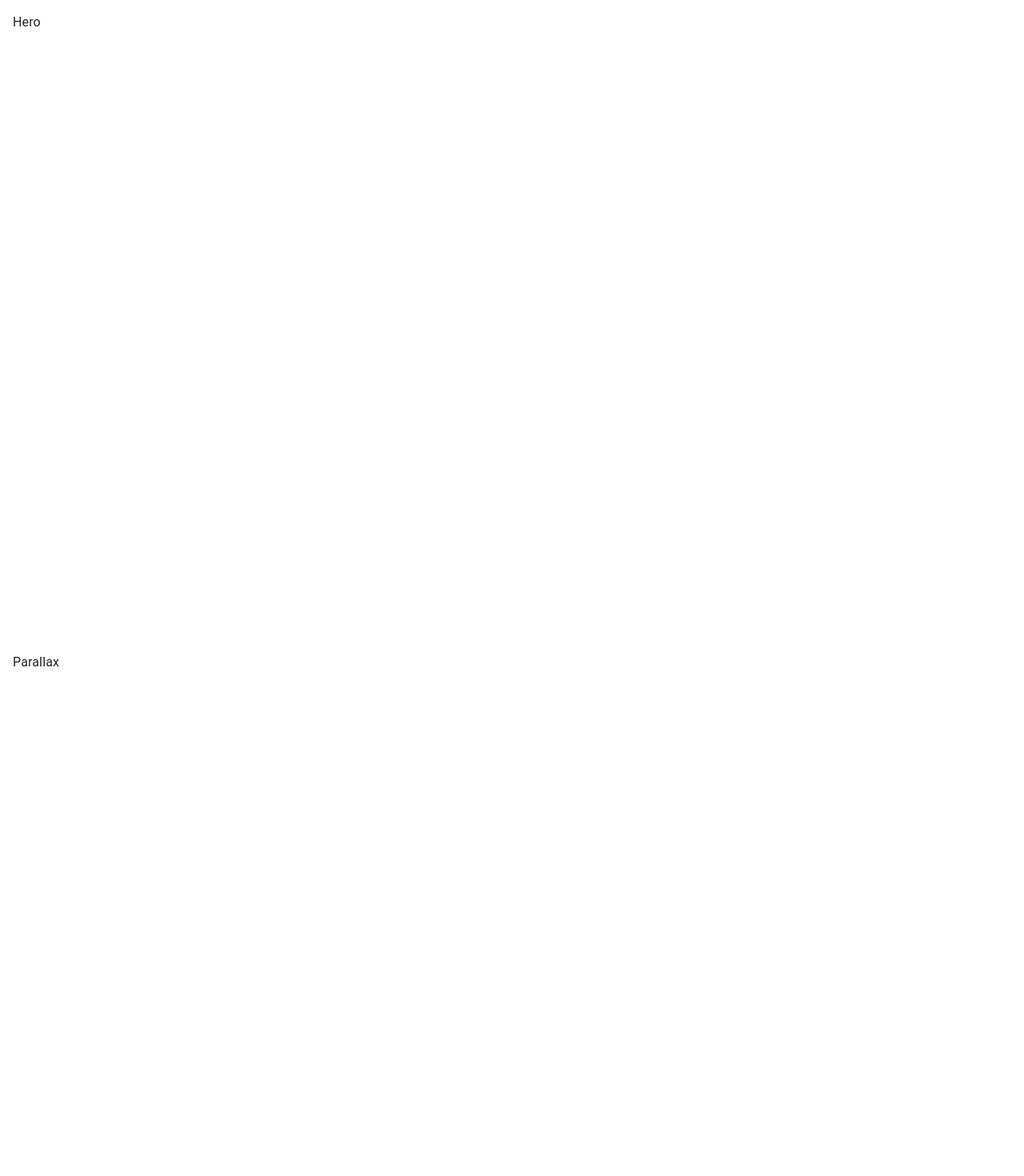
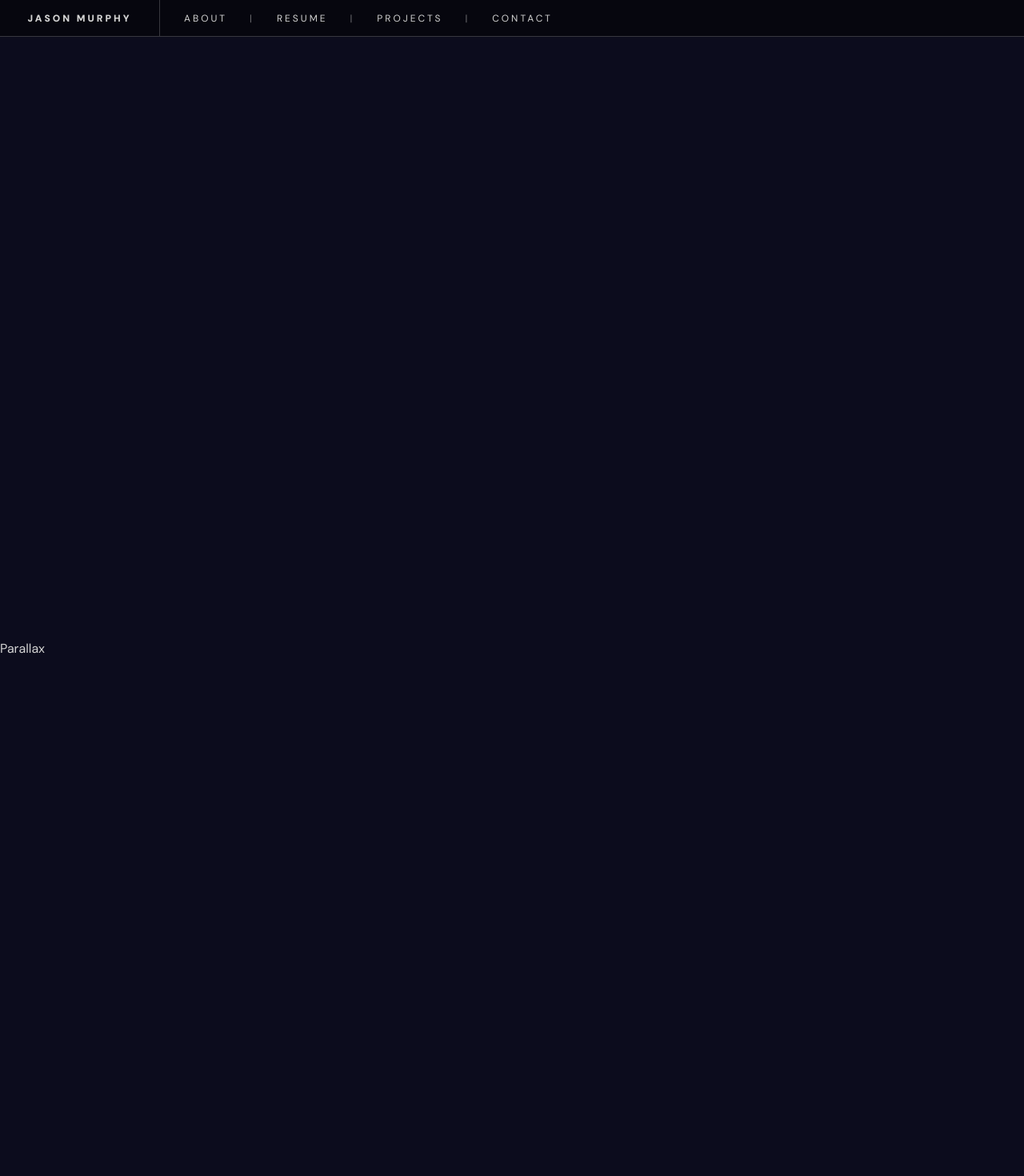
Before and after one commit to Jasonbm76/jasonbmurphy_tech, a React (Vite) app: page / in a window 1280 px wide. Shown: the top 1470 px of the page at 80% size. Built offline with nearby package versions, Linux system fonts and the light colour scheme.

Commit message:
Create header with nav

```diff
--- a/package.json
+++ b/package.json
@@ -14,8 +14,10 @@
 		"@emotion/styled": "^11.11.5",
 		"@mui/icons-material": "^5.15.15",
 		"@mui/material": "^5.15.15",
+		"framer-motion": "^11.0.25",
 		"react": "^18.2.0",
 		"react-dom": "^18.2.0",
+		"react-router-dom": "^6.22.3",
 		"sass": "^1.74.1"
 	},
 	"devDependencies": {
--- a/src/App.jsx
+++ b/src/App.jsx
@@ -1,125 +1,36 @@
-import * as React from "react";
-import CssBaseline from "@mui/material/CssBaseline";
-import Box from "@mui/material/Box";
-import Container from "@mui/material/Container";
+import * as React from 'react';
+import { useState } from 'react';
+import { Routes, Route } from 'react-router-dom';
+import { motion } from 'framer-motion';
+import Box from '@mui/material/Box';
+import Container from '@mui/material/Container';
+import Header from './components/header/Header';
+//import Navbar from './components/navbar/Navbar';
+import './app.scss';
+
+const Parallax = () => {
+  return <Box component="section">Parallax</Box>;
+};
 
 const App = () => {
-	return (
-		<React.Fragment>
-			<CssBaseline />
-
-			<Box
-				component="section"
-				sx={{
-					p: 2,
-					height: "100vh",
-					width: "100%",
-				}}
-			>
-				Hero
-			</Box>
-			<Box
-				component="section"
-				sx={{
-					p: 2,
-					height: "100vh",
-					width: "100%",
-				}}
-			>
-				Parallax
-			</Box>
-			<Box
-				component="section"
-				sx={{
-					p: 2,
-					height: "100vh",
-					width: "100%",
-				}}
-			>
-				About
-			</Box>
-			<Box
-				component="section"
-				sx={{
-					p: 2,
-					height: "100vh",
-					width: "100%",
-				}}
-			>
-				Hero
-			</Box>
-			<Box
-				component="section"
-				sx={{
-					p: 2,
-					height: "100vh",
-					width: "100%",
-				}}
-			>
-				Parallax
-			</Box>
-			<Box
-				component="section"
-				sx={{
-					p: 2,
-					height: "100vh",
-					width: "100%",
-				}}
-			>
-				Resume
-			</Box>
-			<Box
-				component="section"
-				sx={{
-					p: 2,
-					height: "100vh",
-					width: "100%",
-				}}
-			>
-				Parallax
-			</Box>
-			<Box
-				component="section"
-				sx={{
-					p: 2,
-					height: "100vh",
-					width: "100%",
-				}}
-			>
-				Projects
-			</Box>
-			<Box
-				component="section"
-				sx={{
-					p: 2,
-					height: "100vh",
-					width: "100%",
-				}}
-			>
-				Parallax
-			</Box>
-			<Box
-				component="section"
-				sx={{
-					p: 2,
-					height: "100vh",
-					width: "100%",
-				}}
-			>
-				Parallax
-			</Box>
-			<Box
-				component="section"
-				sx={{
-					p: 2,
-					height: "100vh",
-					width: "100%",
-				}}
-			>
-				Contact
-			</Box>
-		</React.Fragment>
-	);
+  return (
+    <React.Fragment>
+      <Container maxWidth="xl" disableGutters>
+        <Box component="section">
+          <Header />
+        </Box>
+        <Parallax />
+        <Box component="section">About</Box>
+        <Parallax />
+        <Box component="section">Resume</Box>
+        <Parallax />
+        <Box component="section">Projects</Box>
+        <Parallax />
+        <Parallax />
+        <Box component="section">Contact</Box>
+      </Container>
+    </React.Fragment>
+  );
 };
 
 export default App;
--- a/src/app.scss
+++ b/src/app.scss
@@ -0,0 +1,48 @@
+html {
+  scroll-snap-type: y mandatory;
+  scroll-behavior: smooth;
+  background-color: #0c0c1d;
+}
+
+* {
+  padding: 0;
+  margin: 0;
+  box-sizing: border-box;
+  font-family: 'DM Sans', sans-serif;
+}
+
+#root {
+  background-color: #0c0c1d;
+  color: lightgray;
+}
+
+a {
+  text-decoration: none;
+  color: inherit;
+}
+
+section {
+  padding: 0;
+  margin: 0;
+  height: 100vh;
+  width: 100vw;
+  scroll-snap-align: start;
+  overflow: hidden;
+  background-color: transparent;
+}
+
+@mixin mobile {
+  @media (max-width: 738px) {
+    @content;
+  }
+}
+@mixin tablet {
+  @media (max-width: 1024px) {
+    @content;
+  }
+}
+@mixin desktop {
+  @media (max-width: 1366px) {
+    @content;
+  }
+}
--- /dev/null
+++ b/src/components/header/Header.jsx
@@ -0,0 +1,46 @@
+import './header.scss';
+import { motion } from 'framer-motion';
+import Box from '@mui/material/Box';
+import Link from '@mui/material/Link';
+import Typography from '@mui/material/Box';
+
+const LinkItem = ({ href, title }) => {
+  return (
+    <li>
+      <motion.a href={href} title={title} initial={{ opacity: 0 }} animate={{ opacity: 1 }} transition={{ duration: 0.5, delay: 0.5 }}>
+        {title}
+      </motion.a>
+    </li>
+  );
+};
+
+const Spacer = () => {
+  return <Box component="span" sx={{ mx: 1 }} />;
+};
+
+const Header = () => {
+  return (
+    <header>
+      <div className="logoContainer">
+        <motion.h1 initial={{ opacity: 0 }} animate={{ opacity: 1 }} transition={{ duration: 0.5, delay: 0.5 }}>
+          <a href="#" title="Jason Murphy">
+            Jason Murphy
+          </a>
+        </motion.h1>
+      </div>
+      <div className="topNav">
+        <ul>
+          <LinkItem href="#" title="About" />
+          <Spacer />
+          <LinkItem href="#" title="Resume" />
+          <Spacer />
+          <LinkItem href="#" title="Projects" />
+          <Spacer />
+          <LinkItem href="#" title="Contact" />
+        </ul>
+      </div>
+    </header>
+  );
+};
+
+export default Header;
--- /dev/null
+++ b/src/components/header/header.scss
@@ -0,0 +1,77 @@
+@import url('https://fonts.googleapis.com/css2?family=Raleway:ital,wght@0,100..900;1,100..900&display=swap');
+
+header {
+  width: 100%;
+  display: flex;
+  align-items: center;
+  background-color: rgba(0, 0, 0, 0.5);
+  border-bottom: solid 1px rgba(255, 255, 255, 0.2);
+  padding: 0;
+  margin: 0;
+  font-family: 'Raleway', sans-serif;
+  font-optical-sizing: auto;
+  font-size: 12px;
+  letter-spacing: 0.25em;
+
+  .logoContainer {
+    display: flex;
+    align-items: center;
+    justify-content: center;
+    height: 45px;
+    min-width: 200px;
+    padding: 0;
+    margin: 0;
+    border-right: solid 1px rgba(255, 255, 255, 0.2);
+
+    h1 {
+      display: flex;
+      align-self: center;
+      text-transform: uppercase;
+      line-height: inherit;
+      display: flex;
+      font-size: inherit;
+      font-weight: bolder;
+      font-size: 12px;
+
+      a {
+        font-weight: bolder;
+      }
+    }
+  }
+
+  .topNav {
+    //margin-left: auto;
+    width: 100%;
+
+    ul {
+      list-style: none;
+      margin: 0;
+      padding-left: 30px;
+      display: flex;
+      align-items: center;
+      justify-items: space-between;
+      gap: 20px;
+
+      li {
+        margin: 0;
+        padding: 0;
+        text-transform: uppercase;
+        //border-left: 1px solid #a0a0a04d;
+        line-height: 1;
+
+        // &:first-child {
+        //   //border: none;
+        // }
+
+        a {
+          padding: 0;
+        }
+      }
+
+      span:after {
+        content: '|';
+        opacity: 0.5;
+      }
+    }
+  }
+}
--- /dev/null
+++ b/src/components/navbar/Navbar.jsx
@@ -0,0 +1,15 @@
+import './navbar.scss';
+
+const Navbar = () => {
+  return (
+    <div className="navbar">
+      <div className="wrapper">
+        <div className="links">
+          <a href="#"></a>
+        </div>
+      </div>
+    </div>
+  );
+};
+
+export default Navbar;
```
Also changed, not shown: src/components/navbar/navbar.scss (added, +37 -0 lines), src/main.jsx (+5 -5 lines), 1 other file (tests, documents, lock files or other folders).
